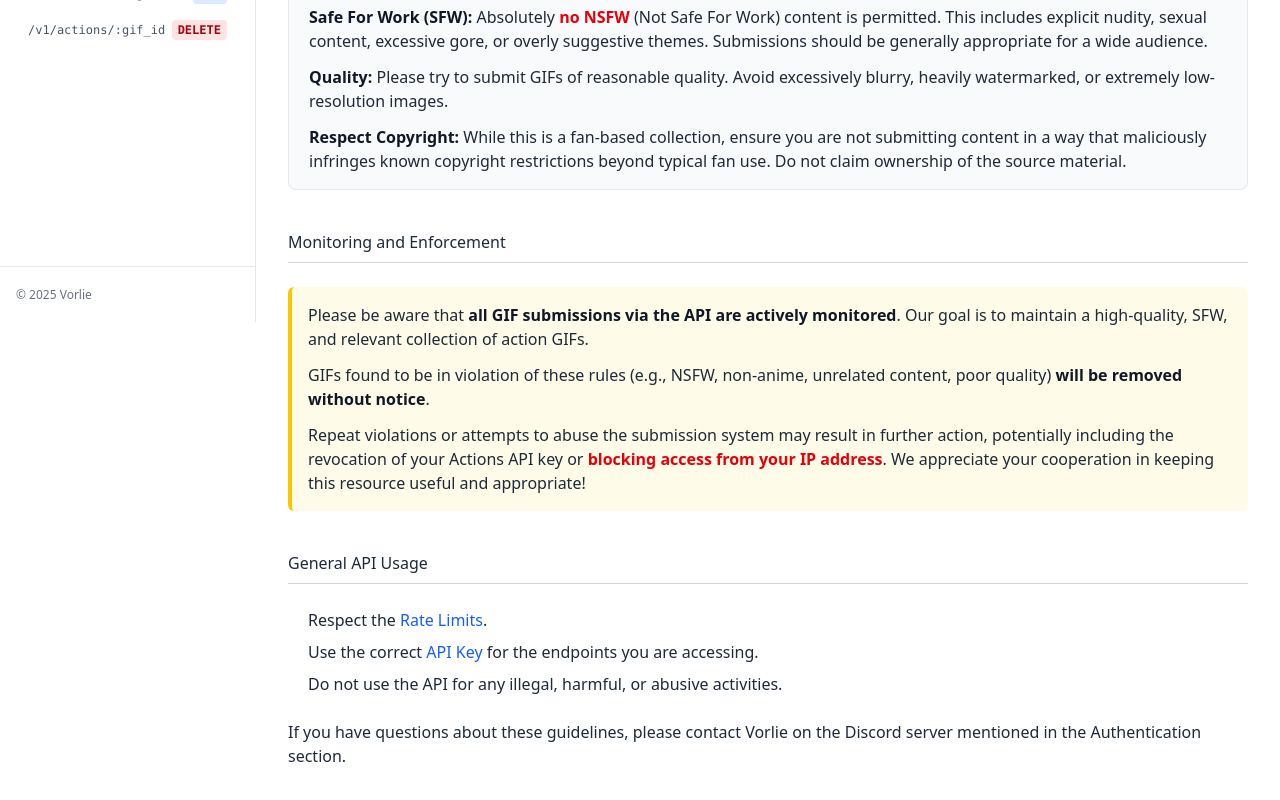
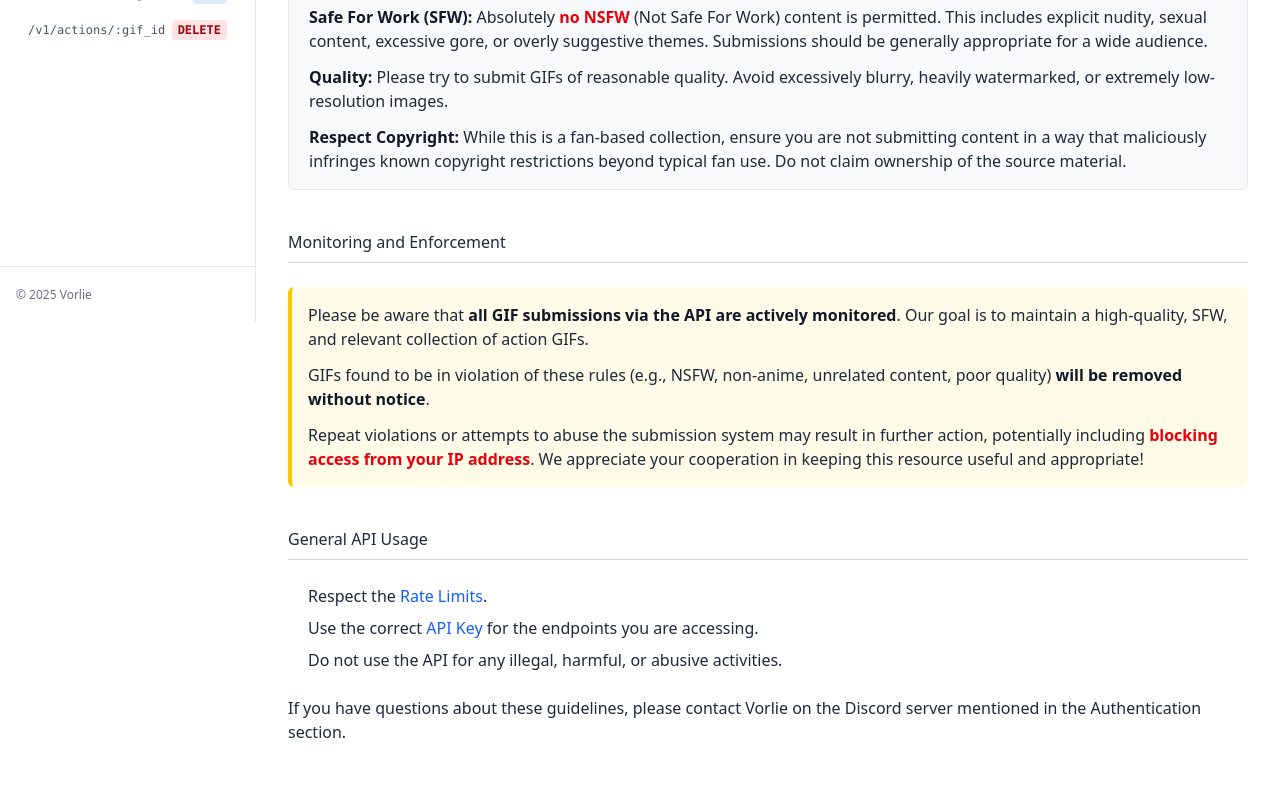
Before and after one commit to vorlie/api-docs, a React (Vite) app: page /usage-guidelines in a window 1280 px wide. Shown: the part 478-1278 px from the top of the page. After the commit the page ends 1254 px from the top, so only its background shows below. Built offline with nearby package versions, Linux system fonts and the light colour scheme.

Commit message:
fix: Update IP ban information wording for clarity in UsageGuidelinesPage

```diff
--- a/src/pages/UsageGuidelinesPage.tsx
+++ b/src/pages/UsageGuidelinesPage.tsx
@@ -128,8 +128,7 @@ const UsageGuidelinesPage: React.FC = () => {
           {" "}
           {/* Override prose margin, ADDED IP BAN INFO */}
           Repeat violations or attempts to abuse the submission system may
-          result in further action, potentially including the revocation of your
-          Actions API key or{" "}
+          result in further action, potentially including {" "}
           <strong className="text-red-600 dark:text-red-500">
             blocking access from your IP address
           </strong>
```
